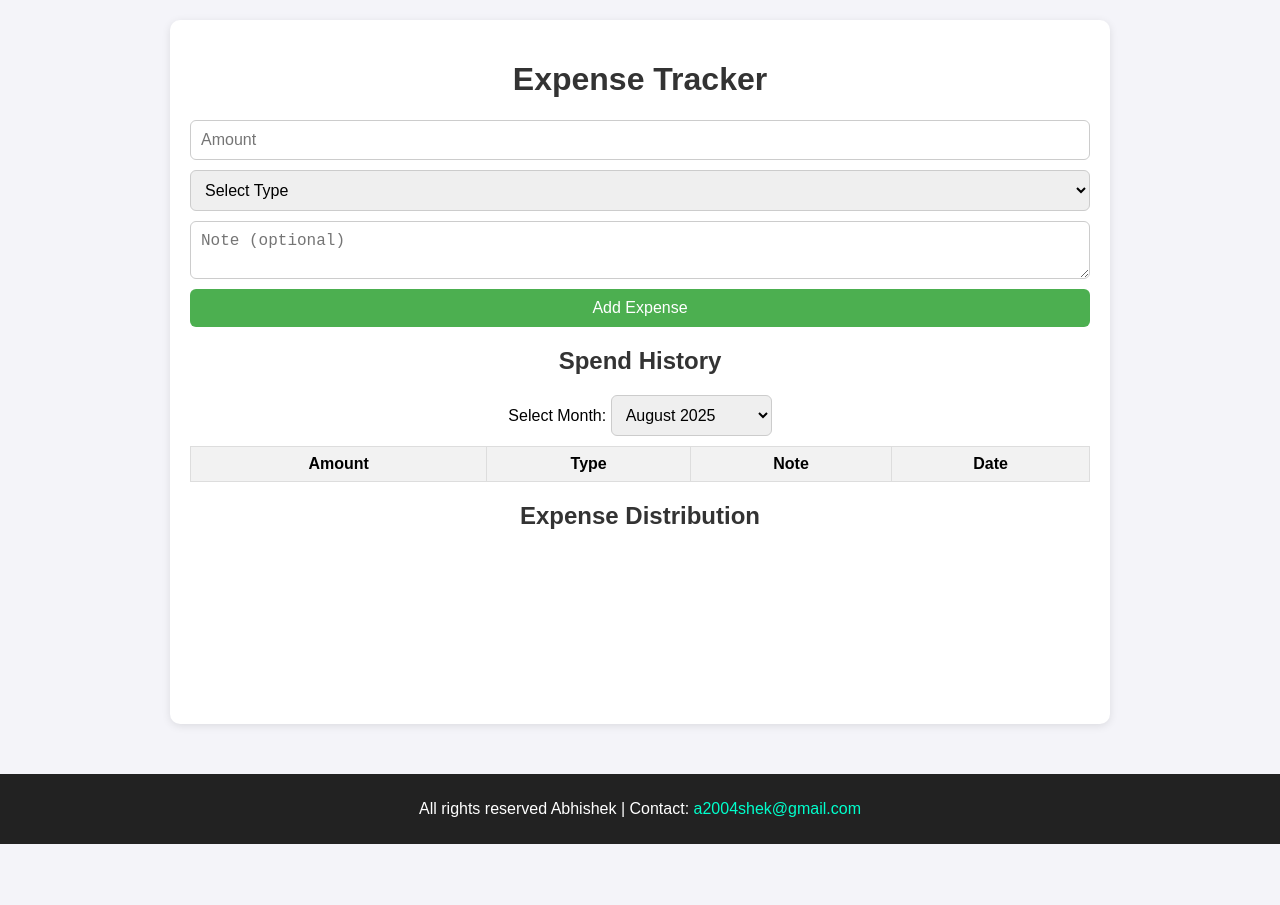
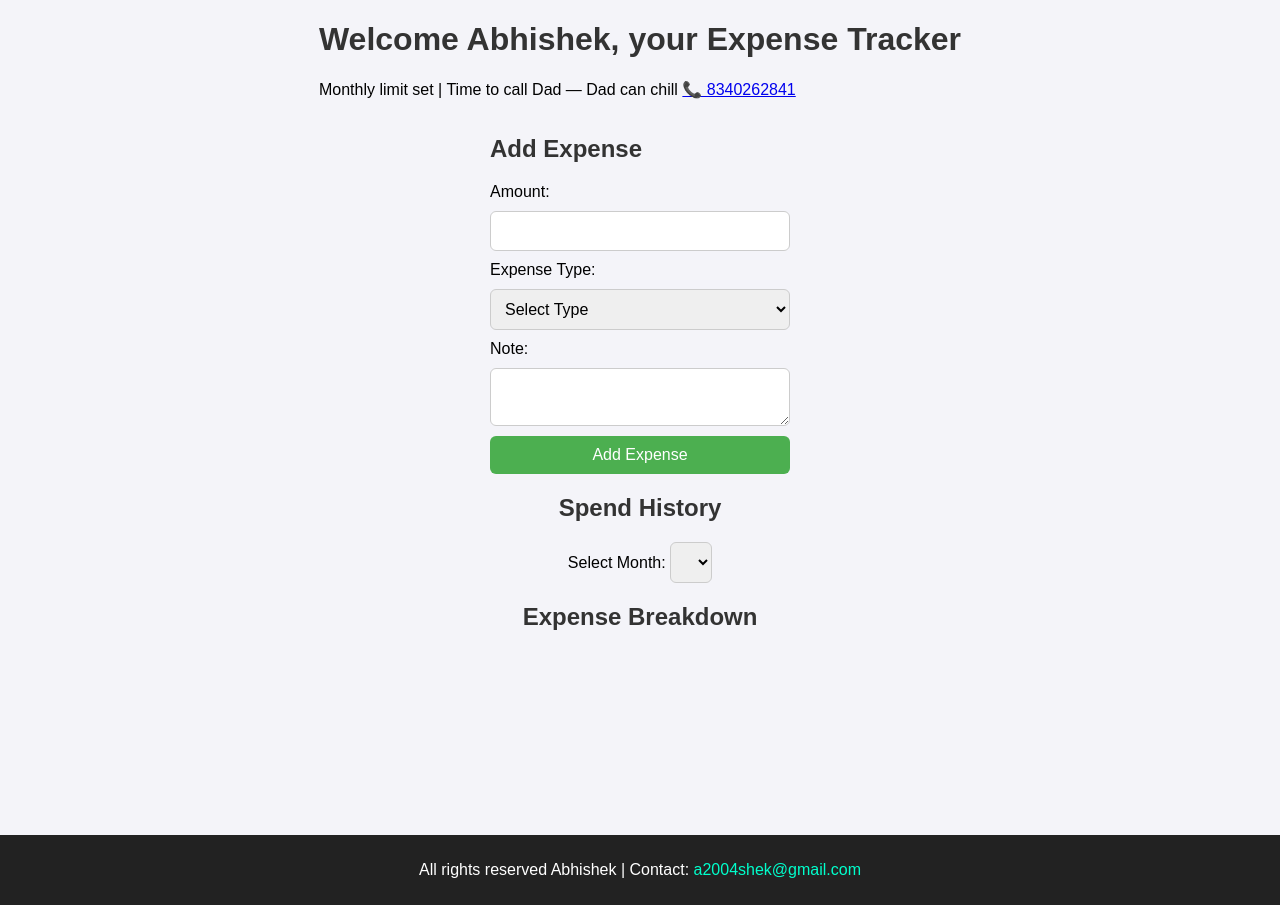
Before and after one commit to abnegative2904/expense-tracker, a website: page public/index.html in a window 1280 px wide. Before the commit the page ends 844 px from the top, so only its background shows below. Drawn offline with nearby package versions, Linux system fonts and the light colour scheme; no server answers.

Commit message:
Update index.html

```diff
--- a/public/index.html
+++ b/public/index.html
@@ -3,50 +3,59 @@
 <head>
     <meta charset="UTF-8">
     <meta name="viewport" content="width=device-width, initial-scale=1.0">
-    <title>Expense Tracker</title>
+    <title>Abhishek's Expense Tracker</title>
     <link rel="stylesheet" href="style.css">
     <script src="https://cdn.jsdelivr.net/npm/chart.js"></script>
 </head>
 <body>
-    <div class="container">
-        <h1>Expense Tracker</h1>
+    <header>
+        <h1>Welcome Abhishek, your Expense Tracker</h1>
+        <p class="subtitle">Monthly limit set | Time to call Dad — Dad can chill
+            <a href="tel:8340262841" class="phone-link">📞 8340262841</a>
+        </p>
+    </header>
 
-        <form id="expense-form">
-            <input type="number" id="amount" placeholder="Amount" required>
-            <select id="expense_type" required>
-                <option value="">Select Type</option>
-                <option value="Food">Food</option>
-                <option value="Transport">Transport</option>
-                <option value="Shopping">Shopping</option>
-                <option value="Bills">Bills</option>
-                <option value="Other">Other</option>
-            </select>
-            <textarea id="note" placeholder="Note (optional)"></textarea>
-            <button type="submit">Add Expense</button>
-        </form>
+    <main>
+        <section class="form-section">
+            <h2>Add Expense</h2>
+            <form id="expense-form">
+                <label for="amount">Amount:</label>
+                <input type="number" id="amount" name="amount" required>
 
-        <div class="history-section">
+                <label for="expense_type">Expense Type:</label>
+                <select id="expense_type" name="expense_type" required>
+                    <option value="">Select Type</option>
+                    <option>Paid Mess</option>
+                    <option>Cab</option>
+                    <option>Bus</option>
+                    <option>Bissu</option>
+                    <option>OAC</option>
+                    <option>FC</option>
+                    <option>Jai Udhaar</option>
+                    <option>Gym</option>
+                    <option>Minoxidil</option>
+                    <option>Blinkit</option>
+                </select>
+
+                <label for="note">Note:</label>
+                <textarea id="note" name="note"></textarea>
+
+                <button type="submit">Add Expense</button>
+            </form>
+        </section>
+
+        <section class="history-section">
             <h2>Spend History</h2>
-            <label for="month-select">Select Month:</label>
-            <select id="month-select"></select>
-            <table id="expense-table">
-                <thead>
-                    <tr>
-                        <th>Amount</th>
-                        <th>Type</th>
-                        <th>Note</th>
-                        <th>Date</th>
-                    </tr>
-                </thead>
-                <tbody></tbody>
-            </table>
-        </div>
+            <label for="month-filter">Select Month:</label>
+            <select id="month-filter"></select>
+            <ul id="expense-list"></ul>
+        </section>
 
-        <div class="chart-section">
-            <h2>Expense Distribution</h2>
+        <section class="chart-section">
+            <h2>Expense Breakdown</h2>
             <canvas id="expense-chart"></canvas>
-        </div>
-    </div>
+        </section>
+    </main>
 
     <footer>
         <p>All rights reserved Abhishek | Contact: <a href="mailto:a2004shek@gmail.com">a2004shek@gmail.com</a></p>
```
